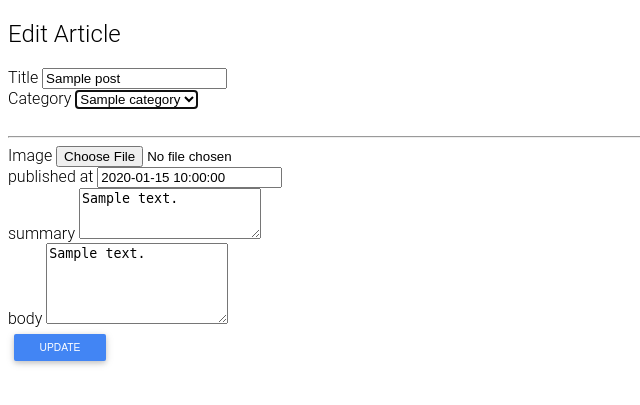
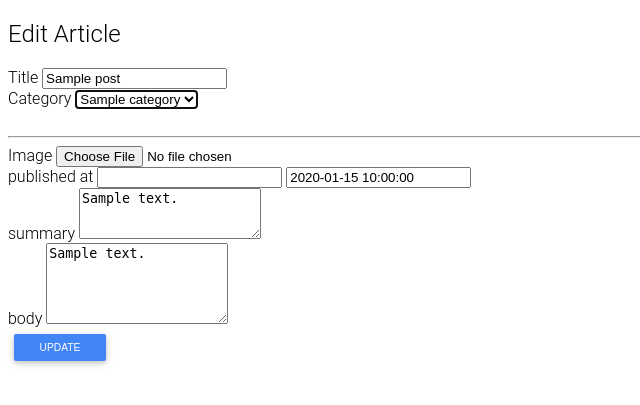
Before and after one commit to Passionmuse2303/news-website, a PHP site: template template/admin/posts/edit.php in a window 1280 px wide. Shown: the part 46-451 px from the top of the page, without its empty margins (0-640 px from the left). Run offline with PHP 8.4, Linux system fonts and the light colour scheme; the template is opened without the code that fills it: most values are stand-ins (such as "Sample title", 1, 10 or a date in 2020); data that the repository does not hold is empty; some libraries are stand-ins or nearby versions.

Commit message:
fixed a problem in published at area

```diff
--- a/template/admin/posts/edit.php
+++ b/template/admin/posts/edit.php
@@ -40,8 +40,8 @@ require_once(BASE_PATH . '/template/admin/layouts/header.php');
 
             <div class="form-group">
                 <label for="published_at">published at</label>
-                <input type="text" class="form-control" id="published_at" name="published_at"
-                    value="<?= $post['published_at'] ?>" required autofocus>
+                <input type="text" class="form-control d-none" id="published_at" name="published_at" required autofocus>
+            <input type="text" class="form-control" id="published_at_view" value="<?= $post['published_at'] ?>"required autofocus>
             </div>
 
             <div class="form-group">
```
